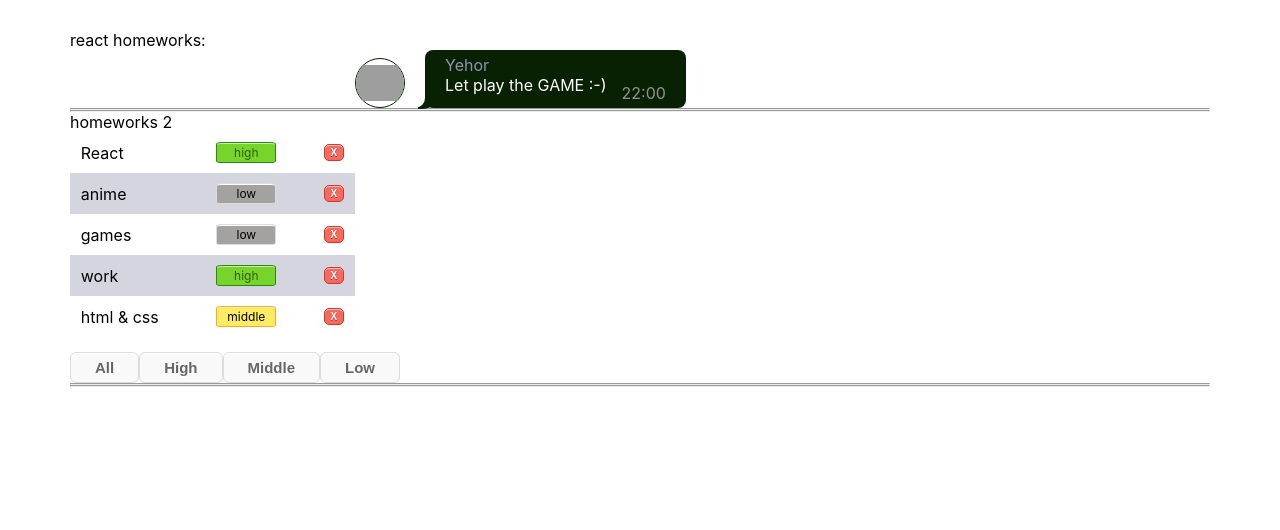
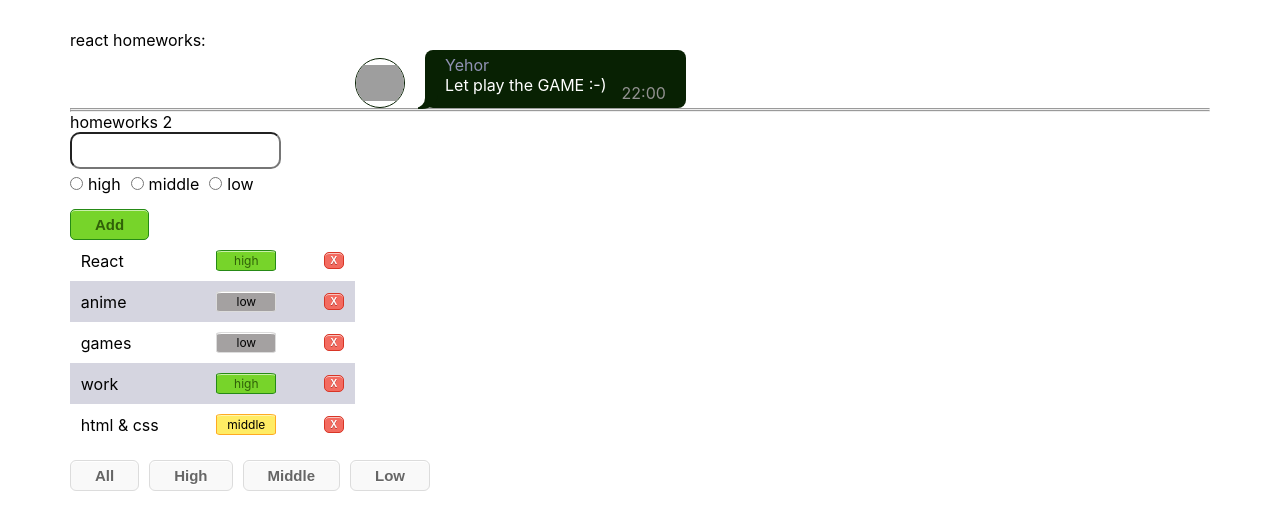
Before and after one commit to Fenix4088/Ignat_Hometasks, a React (Create React App) app: page / in a window 1280 px wide. Shown: the top 530 px of the page. Built offline with nearby package versions, Linux system fonts and the light colour scheme; grey boxes are pictures that could not be loaded.

Commit message:
Added AlternativeAffairs component

```diff
--- a/src/p2-homeworks/h2/Affair.tsx
+++ b/src/p2-homeworks/h2/Affair.tsx
@@ -5,7 +5,7 @@ import classes from './Affairs.module.css';
 
 type AffairPropsType = {
   affair: AffairType
-  deleteAffairCallback: any //TODO: need to fix any
+  deleteAffairCallback: (_id: number) => void
 }
 
 function Affair(props: AffairPropsType) {
@@ -19,7 +19,7 @@ function Affair(props: AffairPropsType) {
     <div className={classes.affairWrapper}>
       <div className={classes.name}>{name}</div>
       <div className={classes.priority}>
-        <span className = {`${classes[priority]}`}>{priority}</span>
+        <span className={`${classes[priority]}`}>{priority}</span>
       </div>
       <button className={classes.deleteBtn} onClick={deleteCallback}>X</button>
     </div>
--- a/src/p2-homeworks/h2/Affairs.module.css
+++ b/src/p2-homeworks/h2/Affairs.module.css
@@ -1,7 +1,46 @@
+.inputWrapper {
+    margin-bottom: 5px;
+}
+
+.inputWrapper input {
+    font-size: 15px;
+    padding: 8px 4px;
+    border-radius: 10px;
+}
+
+.checkboxesWrapper {
+    margin-bottom: 15px;
+}
+
+.checkboxWrap {
+    margin-right: 10px;
+}
+
+.checkboxWrap input {
+    margin-right: 5px;
+}
+
+.checkboxWrap:last-child {
+    margin-right: 0;
+}
+
+.addBtn {
+    box-shadow:inset 0px 1px 0px 0px #caefab;
+    background:linear-gradient(to bottom, #77d42a 5%, #5cb811 100%);
+    background:#77d42a;
+    border:1px solid #268a16;
+    border-radius: 5px;
+    color:#306108;
+    font-family:Arial;
+    font-size:15px;
+    font-weight: bold;
+    padding:6px 24px;
+
+}
+
 .affairsWrapper {
     margin-bottom: 15px;
 }
-
 
 .affairWrapper {
     padding: 10px 0;
@@ -83,6 +122,7 @@
 }
 
 .filterBtn {
+    margin-right: 10px;
     box-shadow:inset 0px 1px 0px 0px #ffffff;
     background:linear-gradient(to bottom, #f9f9f9 5%, #e9e9e9 100%);
     background:#f9f9f9;
@@ -106,3 +146,7 @@
     position:relative;
     top:1px;
 }
+
+.filterBtn:last-child {
+    margin-bottom: 0;
+}
--- a/src/p2-homeworks/h2/Affairs.tsx
+++ b/src/p2-homeworks/h2/Affairs.tsx
@@ -1,12 +1,12 @@
 import React from 'react';
 import Affair from './Affair';
-import { AffairType } from './HW2';
+import { AffairType, FilterType } from './HW2';
 import classes from './Affairs.module.css';
 
-type AffairsPropsType = { // need to fix any
+type AffairsPropsType = {
   data: Array<AffairType>
-  setFilter: any //TODO: need to fix any
-  deleteAffairCallback: (_id: number) => void //TODO: need to fix any
+  setFilter: (filterValue: FilterType) => void
+  deleteAffairCallback: (_id: number) => void
 }
 
 function Affairs(props: AffairsPropsType) {
@@ -32,15 +32,18 @@ function Affairs(props: AffairsPropsType) {
   };
 
 
-// TODO: Почему это костыль?
+  // TODO: ИГНАТ, мне сказали, что эта ф-я  - костыль :-( Почему это костыль?
+  // * filterByPriority VS (setAll, setHigh, setMiddle, setLow)
+  // * заревьювай ее, если будет время
+  // * для нее отдельный блок кнопок, ниже оригинальных
 
-/*  const filterByPriority = (e: React.MouseEvent<HTMLButtonElement>) => {
-    const btn = e.target as HTMLButtonElement;
-    if (btn.dataset.element) {
-      const currentProperty = btn.dataset.element;
-      props.setFilter(currentProperty);
-    }
-  };*/
+/*    const filterByPriority = (e: React.MouseEvent<HTMLButtonElement>) => {
+      const btn = e.target as HTMLButtonElement;
+      if (btn.dataset.element) {
+        const currentProperty = btn.dataset.element as FilterType;
+        props.setFilter(currentProperty);
+      }
+    };*/
 
 
   return (
@@ -48,17 +51,18 @@ function Affairs(props: AffairsPropsType) {
       <div className={classes.affairsWrapper}>
         {mappedAffairs}
       </div>
-
       <button className={classes.filterBtn} onClick={setAll}>All</button>
       <button className={classes.filterBtn} onClick={setHigh}>High</button>
       <button className={classes.filterBtn} onClick={setMiddle}>Middle</button>
       <button className={classes.filterBtn} onClick={setLow}>Low</button>
 
 
-      {/*      <button onClick={filterByPriority} data-element="all">All</button>
-      <button onClick={filterByPriority} data-element="high">High</button>
-      <button onClick={filterByPriority} data-element="middle">Middle</button>
-      <button onClick={filterByPriority} data-element="low">Low</button>*/}
+      {/* TODO:filterByPriority buttons*/}
+
+      {/*            <button onClick={filterByPriority} className={classes.filterBtn} data-element="all">All</button>
+      <button onClick={filterByPriority} className={classes.filterBtn} data-element="high">High</button>
+      <button onClick={filterByPriority} className={classes.filterBtn} data-element="middle">Middle</button>
+      <button onClick={filterByPriority} className={classes.filterBtn} data-element="low">Low</button>*/}
 
     </div>
   )
--- a/src/p2-homeworks/h2/AlternativeAffairs.tsx
+++ b/src/p2-homeworks/h2/AlternativeAffairs.tsx
@@ -1,11 +1,71 @@
-import React from "react";
+import React, { useState } from 'react';
+import classes from './Affairs.module.css';
+import { AffairPriorityType, AffairType } from './HW2';
 
-function AlternativeAffairs() {
-    return (
-        <div>
+type AlternativeAffairsPropsType = {
+  data: Array<AffairType>
+  setAffairs: (affairs: Array<AffairType>) => void
+}
 
+function AlternativeAffairs(props: AlternativeAffairsPropsType) {
+
+
+  const [radioBtn, setRadioBtn] = useState<string>('low');
+  const [textInput, setTextInput] = useState<string>('');
+
+  const getId = (arr: Array<AffairType>): number => {
+    return arr[arr.length - 1]._id + 1;
+  };
+
+  const handleSubmit = (event: React.FormEvent<HTMLFormElement>) => {
+    event.preventDefault();
+
+    const id = getId(props.data);
+
+    if (textInput.trim() !== '') {
+      props.data.push({ _id: id, name: textInput, priority: radioBtn });
+      props.setAffairs([...props.data]);
+    } else {
+      alert('Enter affair name!');
+    }
+
+  };
+
+  const inputChangeHandle = (event: React.FormEvent<HTMLInputElement>) => {
+    const { value } = event.currentTarget;
+    setTextInput(value);
+  };
+
+  const handleRadioChange = (event: React.FormEvent<HTMLInputElement>) => {
+    const { value } = event.currentTarget;
+    setRadioBtn(value);
+  };
+
+
+  return (
+    <div>
+      <form onSubmit={handleSubmit}>
+        <div className={classes.inputWrapper}>
+          <input onChange={inputChangeHandle} type="text" />
         </div>
-    );
+        <div className={classes.checkboxesWrapper}>
+          <label className={classes.checkboxWrap}>
+            <input onChange={handleRadioChange} type="radio" name={'status'} value={'high'} />
+            high
+          </label>
+          <label className={classes.checkboxWrap}>
+            <input onChange={handleRadioChange} type="radio" name={'status'} value={'middle'} />
+            middle
+          </label>
+          <label className={classes.checkboxWrap}>
+            <input onChange={handleRadioChange} type="radio" name={'status'} value={'low'} />
+            low
+          </label>
+        </div>
+        <button type="submit" className={classes.addBtn}>Add</button>
+      </form>
+    </div>
+  );
 }
 
 export default AlternativeAffairs;
--- a/src/p2-homeworks/h2/HW2.tsx
+++ b/src/p2-homeworks/h2/HW2.tsx
@@ -1,8 +1,9 @@
 import React, { useState } from 'react';
 import Affairs from './Affairs';
+import AlternativeAffairs from './AlternativeAffairs';
 
 // types
-export type AffairPriorityType = 'string';
+export type AffairPriorityType = 'middle' | 'high' | 'low';
 export type AffairType = {
   _id: number
   name: string
@@ -28,11 +29,10 @@ export const deleteAffair = (affairs: Array<AffairType>, _id: number): Array<Aff
   return affairs.filter((item) => item._id !== _id);
 };
 
+
 function HW2() {
   const [affairs, setAffairs] = useState<Array<AffairType>>(defaultAffairs);
   const [filter, setFilter] = useState<FilterType>('all');
-
-  console.log(affairs); //TODO: Почему вызов происходит два раза?
 
   const filteredAffairs = filterAffairs(affairs, filter);
   const deleteAffairCallback = (_id: number) => setAffairs(deleteAffair(affairs, _id));
@@ -41,17 +41,16 @@ function HW2() {
     <div>
       <hr />
       homeworks 2
-
+      {/*TODO: Добавил свой функционал в AlternativeAffairs*/}
+      <AlternativeAffairs
+        data={filteredAffairs}
+        setAffairs={setAffairs}
+      />
       <Affairs
         data={filteredAffairs}
         setFilter={setFilter}
         deleteAffairCallback={deleteAffairCallback}
       />
-
-      <hr />
-      {/*для личного творчества, могу проверить*/}
-      {/*<AlternativeAffairs/>*/}
-      <hr />
     </div>
   );
 }
```
Also changed, not shown: src/p1-main/m1-ui/u1-app/App.tsx (+5 -5 lines).
